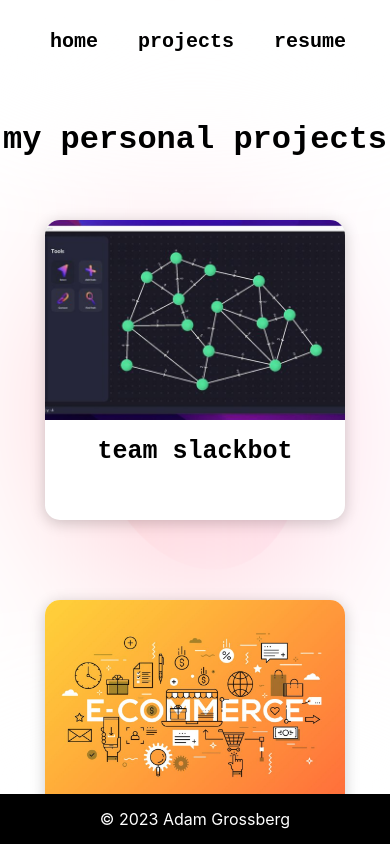
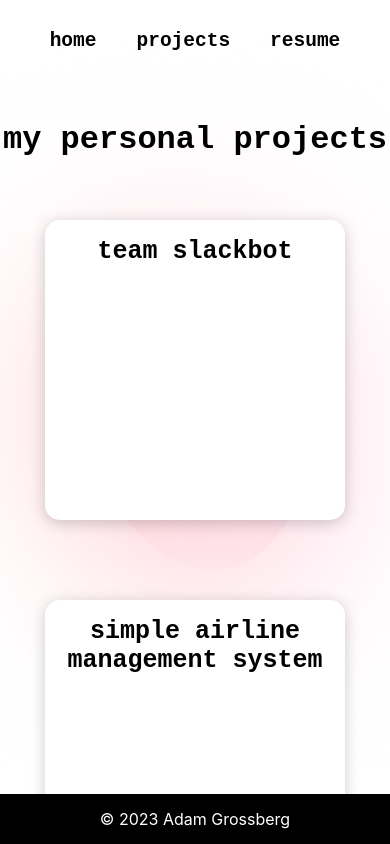
Before and after one commit to adamgrossberg/adamgrossberg.github.io, a React (Create React App) app in the folder portfolio-app/: page /projects in a window 390 px wide. Built offline with nearby package versions, Linux system fonts and the light colour scheme.

Commit message:
navbr styles

```diff
--- a/portfolio-app/src/components/ProjectItem.js
+++ b/portfolio-app/src/components/ProjectItem.js
@@ -7,7 +7,7 @@ function ProjectItem({ id, image, name }) {
         <div className='projectItem' onClick={() => {
             navigate('/projects/' + id)
         }}>
-            <div style={{ backgroundImage: `url(${image})` }} className="bgImage" />
+
             <h1>{name}</h1>
         </div>
     )
--- a/portfolio-app/src/styles/Navbar.css
+++ b/portfolio-app/src/styles/Navbar.css
@@ -98,11 +98,15 @@
 }
 
 @media only screen and (max-width: 600px) {
+  .navbar {
+    text-align: center;
+  }
   .navbar a {
-    font-size: 20px;
+    font-size: 5vw;
   }
   .links {
-    position:static;
+    position: static;
+    margin-left: 0;
   }
   .linksContainer {
     left:auto;
```
